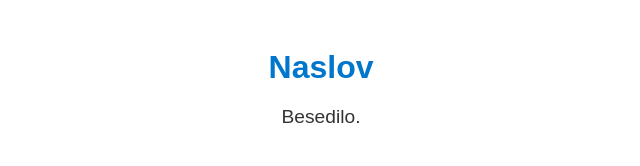
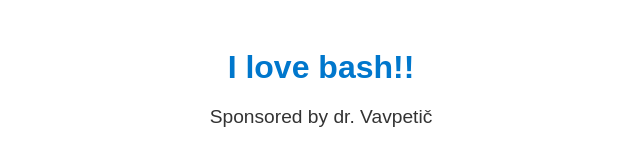
Before and after one commit to Holc-Tomaz/Holc-Tomaz.github.io, a plain HTML site: page index.html in a window 1280 px wide. Shown: the whole page, without its empty margins (319-959 px from the left). Drawn offline with Linux system fonts and the light colour scheme.

Commit message:
Evoga zaj pa smo

```diff
--- a/index.html
+++ b/index.html
@@ -22,7 +22,7 @@
    </style>
 </head>
 <body>
-   <h1>Naslov</h1>
-   <p>Besedilo.</p>
+   <h1>I love bash!!</h1>
+   <p>Sponsored by dr. Vavpetič</p>
 </body>
 </html>
```
